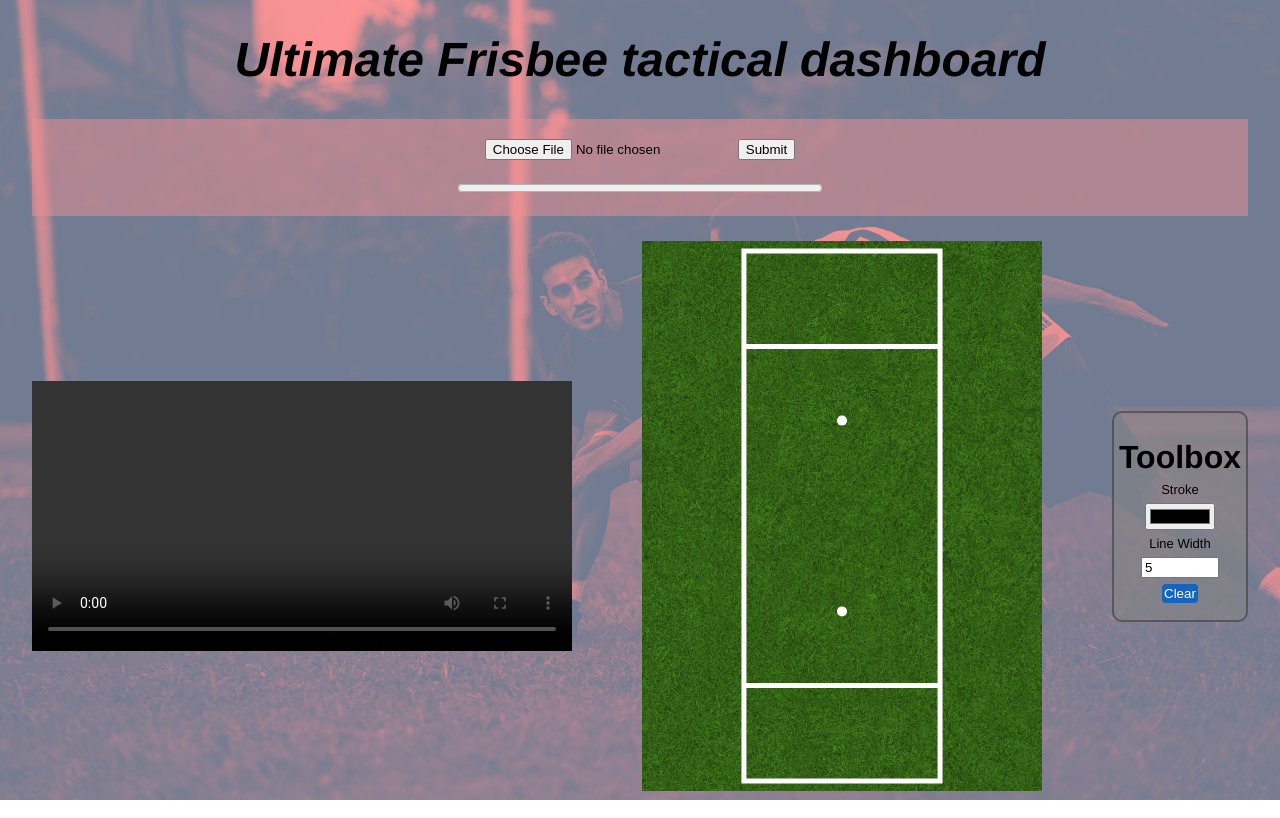
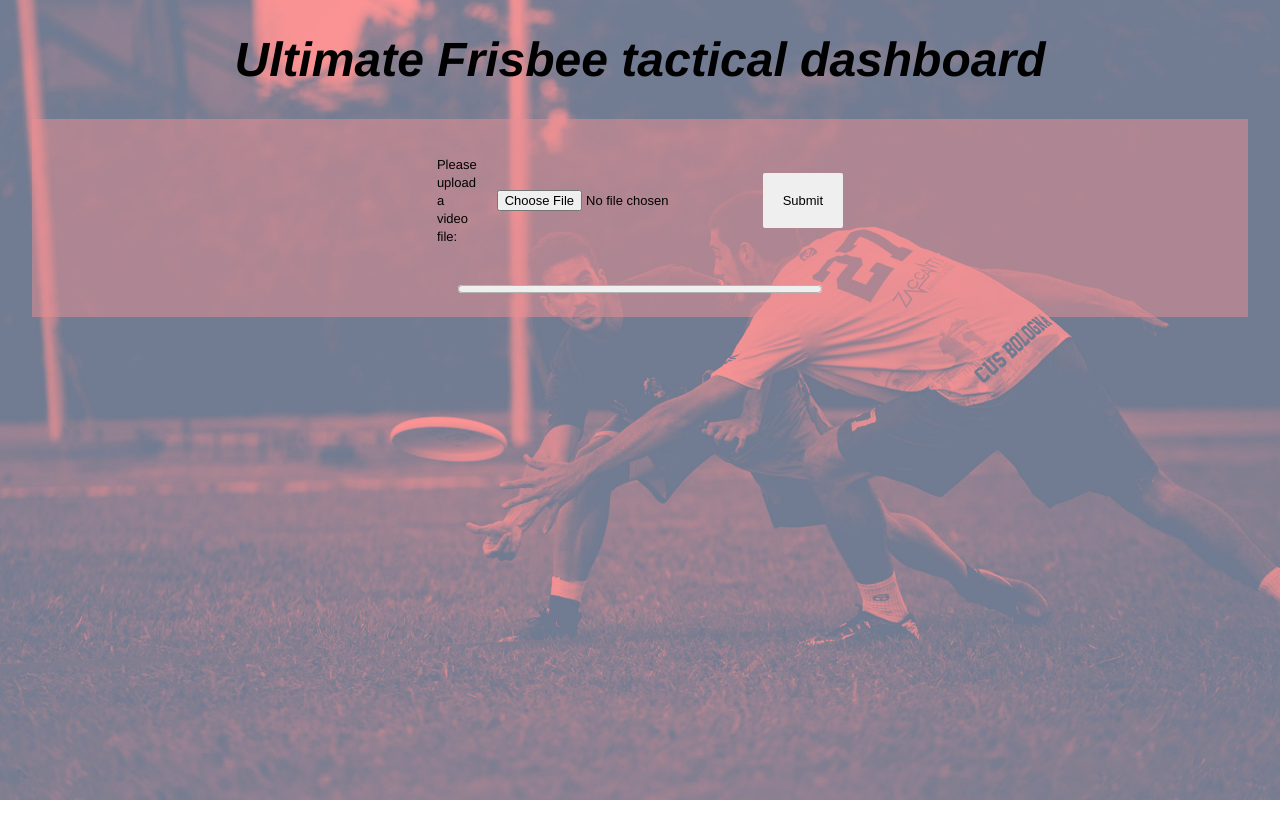
Before and after one commit to marcwagn/ultimate_analytics, a Flask app: page / in a window 1280 px wide. Shown: the top 818 px of the page. Run offline with Flask 3, Linux system fonts and the light colour scheme.

Commit message:
Styling, hiding, etc

```diff
--- a/web-app/src/static/css/style.css
+++ b/web-app/src/static/css/style.css
@@ -38,6 +38,21 @@ body {
   background-color: rgba(235, 144, 148, 0.5);
 }
 
+#upload-container label {
+  font-size: 13px;
+}
+
+#upload-container input {
+  /*background-color: rgb(15 112 230);*/
+  /*color: white;*/
+  text-align: center;
+  text-decoration: none;
+  padding: 20px;
+  border: none;
+  font-size: 13px;
+  border-radius: 2px;
+}
+
 #video-upload-form, #progressbar {
   width: 30%;
 }
@@ -54,6 +69,7 @@ body {
   margin-bottom: 20px;
   accent-color: black;
 }
+
 
 /* CSS for the video player and drawable canvas */
 
@@ -133,3 +149,7 @@ body {
 .hidden {
   visibility: hidden;
 }
+
+.nodisplay {
+  display: none;
+}
--- a/web-app/src/static/js/main_script.js
+++ b/web-app/src/static/js/main_script.js
@@ -1,34 +1,26 @@
 import { drawPitchOutline } from './render_pitch.js';
 import { resizeDrawable } from './drawable.js';
+import { resizeTactical  } from './video_analysis.js';
 
 const drawable = document.getElementById('drawable');
 const tacticalboard = document.getElementById('tacticalboard');
-const controlsContainer = document.getElementById('controls-container');
 
+const checkHtmlVideoElementCapabilities = () => {
+    if (!('requestVideoFrameCallback' in HTMLVideoElement.prototype)) {
+        document.getElementById('supported-browsers-disclaimer').classList.remove('nodisplay');
+    }
 
-const resizeTactical = () => {
-    const controlsContainerHeight = controlsContainer.offsetHeight;
-
-    let offsetHeight = 25;
-    let controlsHeight = controlsContainerHeight - 2*offsetHeight;
-    let controlsWidth = controlsContainerHeight / 1.5;
-
-    tacticalboard.width = controlsWidth;
-    tacticalboard.height = controlsHeight;
-
-    drawable.width = controlsWidth;
-    drawable.height = controlsHeight;
-  }
+}
 
 //---------------------------------------------
 // EVENT LISTENERS
 //---------------------------------------------
 
 window.onload = () => {
+    checkHtmlVideoElementCapabilities();
     resizeTactical();
     drawPitchOutline(tacticalboard);
     resizeDrawable();
-    document.getElementById('dashboard-container').classList.remove('hidden')
 }
 
 window.addEventListener('resize', e => {
--- a/web-app/src/static/js/render_pitch.js
+++ b/web-app/src/static/js/render_pitch.js
@@ -105,9 +105,9 @@ export const drawPitchOutline = (tacticalboard) => {
 
         // draw top break point
         drawCircle(ctx_tacticalboard,
-            horizontal_pitch_offset + pitch_width/2, vertical_pitch_offset + pitch_height*0.32, 5, "white");
+            horizontal_pitch_offset + pitch_width/2, vertical_pitch_offset + pitch_height*0.32, 3, "white");
         // draw bottom break point
         drawCircle(ctx_tacticalboard,
-            horizontal_pitch_offset + pitch_width/2, vertical_pitch_offset + pitch_height*(1-0.32), 5, "white");
+            horizontal_pitch_offset + pitch_width/2, vertical_pitch_offset + pitch_height*(1-0.32), 3, "white");
       });
 }
--- a/web-app/src/static/js/video_analysis.js
+++ b/web-app/src/static/js/video_analysis.js
@@ -1,4 +1,20 @@
 import { drawPitchOutline, drawCircle, standardCoordsToCanvasCoords } from './render_pitch.js';
+import { resizeDrawable } from './drawable.js';
+
+export const resizeTactical = () => {
+  const controlsContainer = document.getElementById('controls-container');
+  const controlsContainerHeight = controlsContainer.offsetHeight;
+
+  let offsetHeight = 25;
+  let controlsHeight = controlsContainerHeight - 2*offsetHeight;
+  let controlsWidth = controlsContainerHeight / 1.5;
+
+  tacticalboard.width = controlsWidth;
+  tacticalboard.height = controlsHeight;
+
+  drawable.width = controlsWidth;
+  drawable.height = controlsHeight;
+}
 
 const taskForm = (formName, doPoll, report) => {
     document.forms[formName].addEventListener("submit", (event) => {
@@ -69,6 +85,12 @@ taskForm("video-upload-form", true, data => {
     backBuffer.height = tacticalboard.height;
     let backBufferContext = backBuffer.getContext('2d');
 
+    // resizeTactical();
+    // drawPitchOutline(tacticalboard);
+    // resizeDrawable();
+    console.log('About to remove the hidden attribute');
+    document.getElementById('dashboard-container').classList.remove('hidden')
+
     const updateCanvas = (now, metadata) => {
       let shown_frame = Math.floor(metadata["mediaTime"] * 30)
 
--- a/web-app/src/templates/index.html
+++ b/web-app/src/templates/index.html
@@ -1,5 +1,5 @@
 <!DOCTYPE html>
-<html lang="en">
+<html lang="en" translate="no">
 
   <head>
     <title>Ultimate Frisbee</title>
@@ -25,13 +25,25 @@
   <body>
     <div id="header-container">
       <h1 id="title">Ultimate Frisbee tactical dashboard</h1>
+      <div id="supported-browsers-disclaimer" class="nodisplay">
+        <p>
+          Your browser does not support the 'Video.requestVideoFrameCallback()' API that is required by this demo website.
+        </p>
+        <p>
+          Please use Chrome/Chromium or Edge, or ask Mozilla to implement this <a href="https://github.com/mozilla/standards-positions/issues/250" target="_blank">feature</a>&#x1F642;
+        </p>
+      </div>
       <!-- Upload Form-->
       <div id="upload-container">
         <form id=video-upload-form method=post action="{{ url_for("tasks.upload") }}">
-          <input type=file id=video-file accept="video/*">
-          <input type=submit>
+          <p> <label for="video-file" title="* The maximum video file size is 32MB">Please upload a video file:</label>
+            </p><p>
+            <input type=file id=video-file accept="video/*">
+          </p>
+          <p>
+            <input type=submit>
+          </p>
         </form>
-
         <!-- Progress bar -->
         <progress id="progressbar" value="0" max="1"></progress>
       </div>
```
